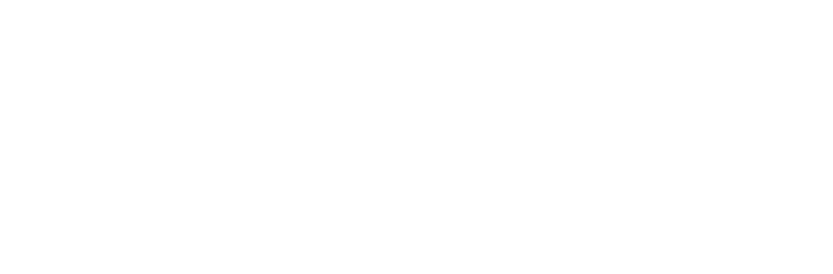
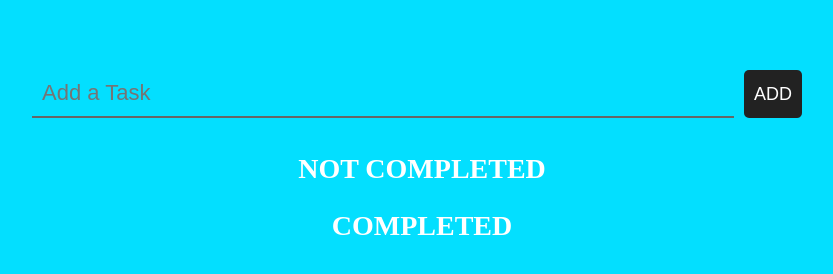
Before and after one commit to sharifboy/Hometask, a plain HTML site: page index.html in a window 1280 px wide. Shown: the whole page, without its empty margins (218-1051 px from the left). Drawn offline with Linux system fonts and the light colour scheme.

Commit message:
added another text

```diff
--- a/index.html
+++ b/index.html
@@ -1,14 +1,29 @@
 <!DOCTYPE html>
 <html lang="en">
+
 <head>
-    <meta charset="UTF-8">
-    <meta http-equiv="X-UA-Compatible" content="IE=edge">
-    <meta name="viewport" content="width=device-width, initial-scale=1.0">
-    <title>Document</title>
+    <meta charset="UTF-8" />
+    <title>Hometask</title>
+    <link href="https://stackpath.bootstrapcdn.com/font-awesome/4.7.0/css/font-awesome.min.css" rel="stylesheet" />
+    <link rel="stylesheet" href="main.css" />
 </head>
+
 <body>
+    <div class="container">
+        <div class="addTask">
+            <input type="text" id="task" placeholder="Add a Task" />
+            <button id="task-btn">Add</button>
+        </div>
 
+        <ol class="notCompleted">
+            <h3>Not Completed</h3>
+        </ol>
 
+        <ol class="completed">
+            <h3>Completed</h3>
+        </ol>
+    </div>
     <script src="./app.js"></script>
 </body>
+
 </html>
--- /dev/null
+++ b/main.css
@@ -0,0 +1,102 @@
+* {
+    margin: 0;
+    padding: 0;
+    box-sizing: border-box;
+}
+body {
+    height: 100vh;
+    background: #03dfff;
+}
+
+.container {
+    position: relative;
+    max-width: 800px;
+    padding: 10px;
+    margin: 50px auto;
+}
+
+.addTask {
+    width: 100%;
+    display: flex;
+    padding: 10px 0;
+}
+
+.addTask > input[type="text"] {
+    width: 90%;
+    color: #333;
+    border: none;
+    border-bottom: 2px solid #666;
+    background: none;
+    padding: 10px;
+    font-size: 22px;
+    outline: none;
+}
+
+.addTask button {
+    margin: 0 10px;
+    background: #222;
+    color: #fff;
+    font-size: 18px;
+    text-transform: uppercase;
+    padding: 10px;
+    border: none;
+    outline: none;
+    border-radius: 5px;
+    cursor: pointer;
+}
+
+.notCompleted,
+.Completed {
+    margin: 5px 0;
+    padding: 20px;
+}
+
+h3 {
+    font-size: 28px;
+    text-transform: uppercase;
+    text-align: center;
+    color: #fff;
+}
+
+ol {
+    list-style: none;
+    counter-reset: my-counter;
+}
+
+ol li {
+    width: 100%;
+    padding: 18px;
+    margin: 5px 0;
+    background: #e96969bb;
+    font-size: 22px;
+    counter-increment: my-counter;
+}
+
+ol.Completed li {
+    background: #00ff62;
+}
+
+ol li::before {
+    content: counter(my-counter);
+    background: #231381;
+    width: 2rem;
+    height: 2rem;
+    border-radius: 50%;
+    display: inline-block;
+    line-height: 2rem;
+    text-align: center;
+    color: #fff;
+    margin-right: 0.5rem;
+}
+
+li button {
+    float: right;
+    padding: 5px;
+    font-size: 28px;
+    line-height: 28px;
+    margin-right: 15px;
+    background: none;
+    border: none;
+    outline: none;
+    cursor: pointer;
+}
```
Also changed, not shown: app.js (line endings or trailing spaces).
